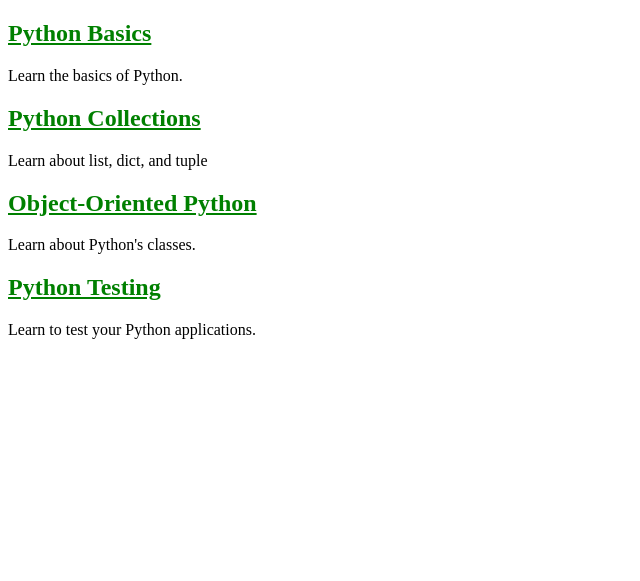
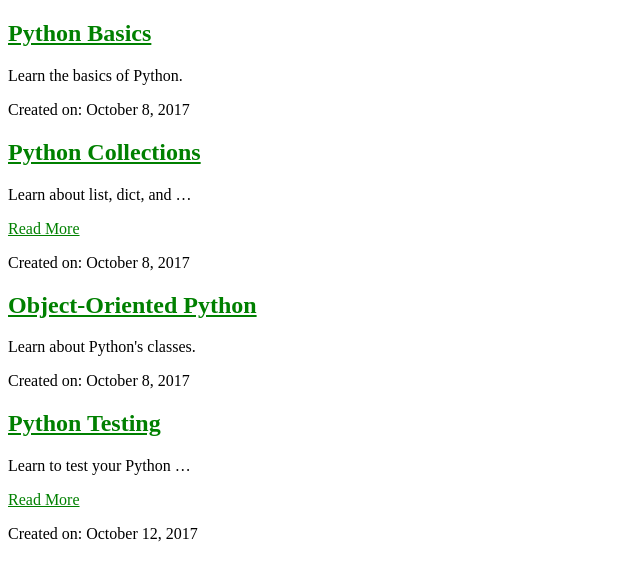
Before and after one commit to kchiv/treehouse_learning_site, a Django app: page /courses/ in a window 1280 px wide. Shown: the part 26-607 px from the top of the page, without its empty margins (0-640 px from the left). Run offline with Django 3.2, Linux system fonts and the light colour scheme; data comes from the database, SQL or seed files in the repository.

Commit message:
added created date

```diff
--- a/courses/templates/courses/course_list.html
+++ b/courses/templates/courses/course_list.html
@@ -10,9 +10,14 @@
 {% for course in courses %}
 <h2><a href="{% url 'courses:detail' pk=course.pk %}">{{course.title}}</a></h2>
 
-	{% if course.description %}
+	{% if course.description|wordcount <= 5 %}
 		<p>{{course.description}}</p>
+	{% else %}
+		<p>{{ course.description|truncatewords:5 }}</p>
+		<a href="{% url 'courses:detail' pk=course.pk %}">Read More</a>
 	{% endif %}
+
+	<p>Created on: {{ course.created_at|date:"F j, Y" }}</p>
 {% endfor %}
 
 {% endblock %}
```
